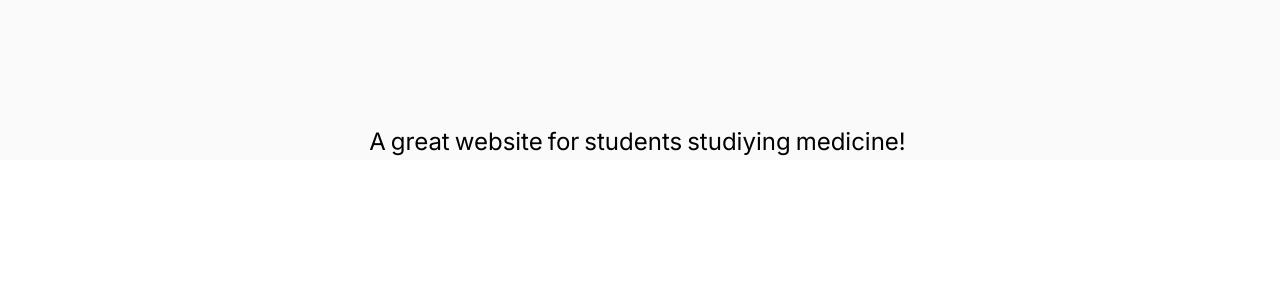
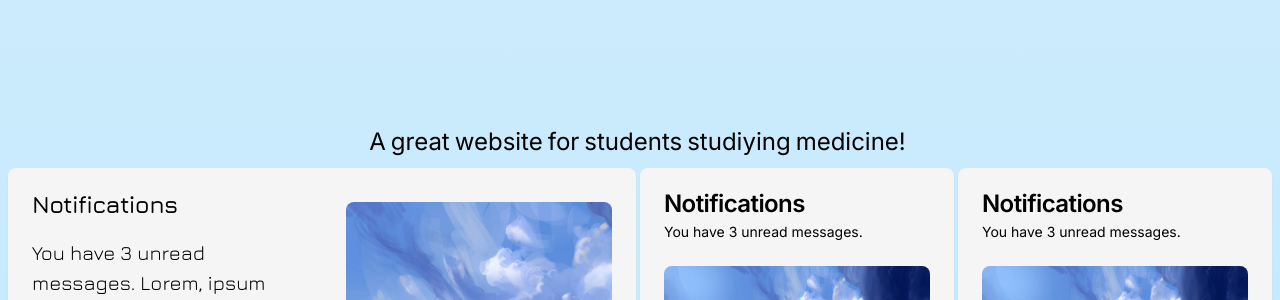
Before and after one commit to jane-does-coding/quiz-website, a Next.js app: page / in a window 1280 px wide. Shown: the part 2500-2800 px from the top of the page. Before the commit the page ends 2725 px from the top, so only its background shows below. Built offline with nearby package versions, Linux system fonts and the light colour scheme; a web font is replaced by a local one.

Commit message:
yay, part 5?

```diff
--- a/app/page.tsx
+++ b/app/page.tsx
@@ -1,6 +1,7 @@
 "use client";
 
 import AnimatedTextWord from "@/components/AnimatedTextWord";
+import CardsGrid from "@/components/Landing/CardsGrid";
 import gsap from "gsap";
 import { useEffect } from "react";
 import SplitType from "split-type";
@@ -20,7 +21,8 @@ export default function Home() {
 	}, []);
 
 	return (
-		<div className="flex flex-col items-center justify-center min-h-screen bg-neutral-50 p-0 m-0">
+		<div className="bg-gradient-to-b from-neutral-50 to-sky-200">
+			<div className="flex flex-col items-center justify-center min-h-screen  p-0 m-0">
 				<h1
 					id="banner-text"
 					className="text-mask bg-clip-text text-transparent text-[40rem] sixcaps m-0 mb-[4rem] tracking-[-1rem] leading-[40rem] font-extrabold"
@@ -40,5 +42,19 @@ export default function Home() {
 					text={"A great website for students studiying medicine!"}
 				/>
 			</div>
+			<CardsGrid
+				cards={[
+					{
+						title: "hey",
+					},
+					{
+						title: "hey",
+					},
+					{
+						title: "hey",
+					},
+				]}
+			/>
+		</div>
 	);
 }
--- /dev/null
+++ b/components/Landing/Card.tsx
@@ -0,0 +1,33 @@
+import { BellRing, Check } from "lucide-react";
+
+import { cn } from "@/lib/utils";
+import { Button } from "@/components/ui/button";
+import {
+	Card,
+	CardContent,
+	CardDescription,
+	CardFooter,
+	CardHeader,
+	CardTitle,
+} from "@/components/ui/card";
+
+type CardProps = React.ComponentProps<typeof Card>;
+
+export function CardDemo({ className, ...props }: CardProps) {
+	return (
+		<Card className={cn("w-[380px]", className)} {...props}>
+			<CardHeader>
+				<CardTitle>Notifications</CardTitle>
+				<CardDescription>You have 3 unread messages.</CardDescription>
+			</CardHeader>
+			<CardContent className="grid gap-4">
+				<h1>hello</h1>
+			</CardContent>
+			<CardFooter>
+				<Button className="w-full">
+					<Check className="mr-2 h-4 w-4" /> Mark all as read
+				</Button>
+			</CardFooter>
+		</Card>
+	);
+}
--- /dev/null
+++ b/components/Landing/CardsGrid.tsx
@@ -0,0 +1,135 @@
+import React from "react";
+import {
+	Card,
+	CardContent,
+	CardDescription,
+	CardFooter,
+	CardHeader,
+	CardTitle,
+} from "../ui/card";
+import { Button } from "../ui/button";
+
+const CardsGrid = ({ cards }: any) => {
+	return (
+		<div className="flex flex-col gap-1 items-center justify-between mx-auto p-2">
+			<div className="flex gap-1 w-full">
+				<Card className="bg-neutral-100 shadow-sm rounded-[0.5rem] border-none w-2/4 flex items-center justify-center">
+					<CardHeader className="flex-1">
+						<CardTitle className="mb-4 jura">Notifications</CardTitle>
+						<CardDescription className="jura text-[1.25rem] my-4 mb-8 pb-4">
+							You have 3 unread messages. Lorem, ipsum dolor sit amet
+							consectetur adipisicing elit. Repellendus facilis porro ab dolorem
+							ducimus labore? A atque provident magnam possimus!
+						</CardDescription>
+						<Button className="w-full bg-blue-200 hover:bg-blue-300/75 rounded-[0.5rem] mt-2">
+							Explore More
+						</Button>
+					</CardHeader>
+					<CardContent className="flex-1 flex items-center justify-center pt-4">
+						<img
+							src="/banner.jpg"
+							className="w-full object-fit rounded-[0.5rem] h-[40vh] object-cover "
+							alt=""
+						/>
+					</CardContent>
+				</Card>
+				<Card className="bg-neutral-100 shadow-sm rounded-[0.5rem] border-none w-1/4">
+					<CardHeader>
+						<CardTitle>Notifications</CardTitle>
+						<CardDescription>You have 3 unread messages.</CardDescription>
+					</CardHeader>
+					<CardContent className="grid gap-4">
+						<img
+							src="/banner.jpg"
+							className="w-full aspect-[3/2] object-fit rounded-[0.5rem]"
+							alt=""
+						/>
+					</CardContent>
+					<CardFooter>
+						<Button className="w-full bg-blue-200 hover:bg-blue-300/75 rounded-[0.5rem]">
+							Explore More
+						</Button>
+					</CardFooter>
+				</Card>
+				<Card className="bg-neutral-100 shadow-sm rounded-[0.5rem] border-none w-1/4">
+					<CardHeader>
+						<CardTitle>Notifications</CardTitle>
+						<CardDescription>You have 3 unread messages.</CardDescription>
+					</CardHeader>
+					<CardContent className="grid gap-4">
+						<img
+							src="/banner.jpg"
+							className="w-full aspect-[3/2] object-fit rounded-[0.5rem]"
+							alt=""
+						/>
+					</CardContent>
+					<CardFooter>
+						<Button className="w-full bg-blue-200 hover:bg-blue-300/75 rounded-[0.5rem]">
+							Explore More
+						</Button>
+					</CardFooter>
+				</Card>
+			</div>
+			<div className="flex gap-1 w-full">
+				<Card className="bg-neutral-100 shadow-sm rounded-[0.5rem] border-none w-1/4">
+					<CardHeader>
+						<CardTitle>Notifications</CardTitle>
+						<CardDescription>You have 3 unread messages.</CardDescription>
+					</CardHeader>
+					<CardContent className="grid gap-4">
+						<img
+							src="/banner.jpg"
+							className="w-full aspect-[3/2] object-fit rounded-[0.5rem]"
+							alt=""
+						/>
+					</CardContent>
+					<CardFooter>
+						<Button className="w-full bg-blue-200 hover:bg-blue-300/75 rounded-[0.5rem]">
+							Explore More
+						</Button>
+					</CardFooter>
+				</Card>
+				<Card className="bg-neutral-100 shadow-sm rounded-[0.5rem] border-none w-1/4">
+					<CardHeader>
+						<CardTitle>Notifications</CardTitle>
+						<CardDescription>You have 3 unread messages.</CardDescription>
+					</CardHeader>
+					<CardContent className="grid gap-4">
+						<img
+							src="/banner.jpg"
+							className="w-full aspect-[3/2] object-fit rounded-[0.5rem]"
+							alt=""
+						/>
+					</CardContent>
+					<CardFooter>
+						<Button className="w-full bg-blue-200 hover:bg-blue-300/75 rounded-[0.5rem]">
+							Explore More
+						</Button>
+					</CardFooter>
+				</Card>
+				<Card className="bg-neutral-100 shadow-sm rounded-[0.5rem] border-none w-2/4 flex items-center justify-center">
+					<CardHeader className="flex-1">
+						<CardTitle className="mb-4 jura">Notifications</CardTitle>
+						<CardDescription className="jura text-[1.25rem] my-4 mb-8 pb-4">
+							You have 3 unread messages. Lorem, ipsum dolor sit amet
+							consectetur adipisicing elit. Repellendus facilis porro ab dolorem
+							ducimus labore? A atque provident magnam possimus!
+						</CardDescription>
+						<Button className="w-full bg-blue-200 hover:bg-blue-300/75 rounded-[0.5rem] mt-2">
+							Explore More
+						</Button>
+					</CardHeader>
+					<CardContent className="flex-1 flex items-center justify-center pt-4">
+						<img
+							src="/banner.jpg"
+							className="w-full object-fit rounded-[0.5rem] h-[40vh] object-cover "
+							alt=""
+						/>
+					</CardContent>
+				</Card>
+			</div>
+		</div>
+	);
+};
+
+export default CardsGrid;
--- a/components/Nav.tsx
+++ b/components/Nav.tsx
@@ -13,6 +13,7 @@ import {
 	NavigationMenuTrigger,
 	navigationMenuTriggerStyle,
 } from "@/components/ui/navigation-menu";
+import { DrawerComponent } from "./Drawer";
 
 const components: { title: string; href: string; description: string }[] = [
 	{
@@ -54,10 +55,10 @@ const components: { title: string; href: string; description: string }[] = [
 
 export function NavComponent() {
 	return (
-		<NavigationMenu>
-			<NavigationMenuList className="justify-between w-full flex items-center ">
+		<NavigationMenu className="w-fit flex items-center justify-between">
+			<NavigationMenuList className="justify-between  flex items-center gap-12">
 				<NavigationMenuItem>
-					<NavigationMenuTrigger className="jura font-bold transition-all hover:scale-[0.9] text-[1.25rem]">
+					<NavigationMenuTrigger className="jura font-bold transition-all hover:scale-[0.8] text-[1.25rem]">
 						Quizzes
 					</NavigationMenuTrigger>
 					<NavigationMenuContent>
@@ -129,6 +130,9 @@ export function NavComponent() {
 						</ul>
 					</NavigationMenuContent>
 				</NavigationMenuItem>
+				<NavigationMenuItem>
+					<DrawerComponent />
+				</NavigationMenuItem>
 			</NavigationMenuList>
 		</NavigationMenu>
 	);
--- a/components/Navbar.tsx
+++ b/components/Navbar.tsx
@@ -12,11 +12,9 @@ const Navbar = () => {
 			animate={{ y: 0, opacity: 1 }}
 			transition={{ duration: 0.3, delay: 0.75, ease: "easeOut" }}
 		>
-			<div className="w-[50%] mx-auto flex justify-between items-center">
+			<div className="w-full flex items-center justify-center">
 				{/* ADD JURA FONT */}
 				<NavComponent />
-
-				<DrawerComponent />
 			</div>
 		</motion.div>
 	);
--- /dev/null
+++ b/components/ui/card.tsx
@@ -0,0 +1,86 @@
+import * as React from "react";
+
+import { cn } from "@/lib/utils";
+
+const Card = React.forwardRef<
+	HTMLDivElement,
+	React.HTMLAttributes<HTMLDivElement>
+>(({ className, ...props }, ref) => (
+	<div
+		ref={ref}
+		className={cn(
+			"rounded-lg border bg-card text-card-foreground shadow-sm",
+			className
+		)}
+		{...props}
+	/>
+));
+Card.displayName = "Card";
+
+const CardHeader = React.forwardRef<
+	HTMLDivElement,
+	React.HTMLAttributes<HTMLDivElement>
+>(({ className, ...props }, ref) => (
+	<div
+		ref={ref}
+		className={cn("flex flex-col space-y-1.5 p-6", className)}
+		{...props}
+	/>
+));
+CardHeader.displayName = "CardHeader";
+
+const CardTitle = React.forwardRef<
+	HTMLParagraphElement,
+	React.HTMLAttributes<HTMLHeadingElement>
+>(({ className, ...props }, ref) => (
+	<h3
+		ref={ref}
+		className={cn(
+			"text-2xl font-semibold leading-none tracking-tight",
+			className
+		)}
+		{...props}
+	/>
+));
+CardTitle.displayName = "CardTitle";
+
+const CardDescription = React.forwardRef<
+	HTMLParagraphElement,
+	React.HTMLAttributes<HTMLParagraphElement>
+>(({ className, ...props }, ref) => (
+	<p
+		ref={ref}
+		className={cn("text-sm text-muted-foreground", className)}
+		{...props}
+	/>
+));
+CardDescription.displayName = "CardDescription";
+
+const CardContent = React.forwardRef<
+	HTMLDivElement,
+	React.HTMLAttributes<HTMLDivElement>
+>(({ className, ...props }, ref) => (
+	<div ref={ref} className={cn("p-6 pt-0", className)} {...props} />
+));
+CardContent.displayName = "CardContent";
+
+const CardFooter = React.forwardRef<
+	HTMLDivElement,
+	React.HTMLAttributes<HTMLDivElement>
+>(({ className, ...props }, ref) => (
+	<div
+		ref={ref}
+		className={cn("flex items-center p-6 pt-0", className)}
+		{...props}
+	/>
+));
+CardFooter.displayName = "CardFooter";
+
+export {
+	Card,
+	CardHeader,
+	CardFooter,
+	CardTitle,
+	CardDescription,
+	CardContent,
+};
--- a/components/ui/navigation-menu.tsx
+++ b/components/ui/navigation-menu.tsx
@@ -11,10 +11,7 @@ const NavigationMenu = React.forwardRef<
 >(({ className, children, ...props }, ref) => (
 	<NavigationMenuPrimitive.Root
 		ref={ref}
-		className={cn(
-			"relative z-10 flex max-w-max flex-1 items-center justify-center",
-			className
-		)}
+		className={cn("relative z-10 flex items-center justify-between", className)}
 		{...props}
 	>
 		{children}
@@ -30,7 +27,7 @@ const NavigationMenuList = React.forwardRef<
 	<NavigationMenuPrimitive.List
 		ref={ref}
 		className={cn(
-			"group flex flex-1 list-none items-center justify-center space-x-1",
+			"group flex w-full list-none items-center justify-between",
 			className
 		)}
 		{...props}
```
Lines whose indentation alone changed are shown as unchanged.
